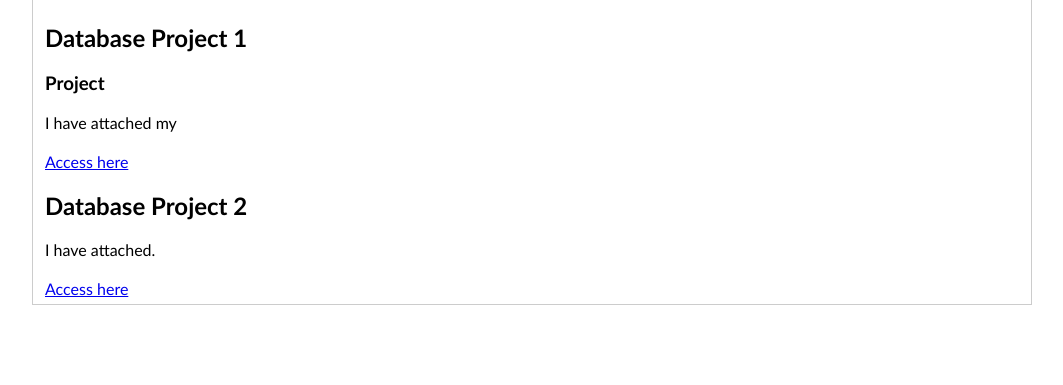
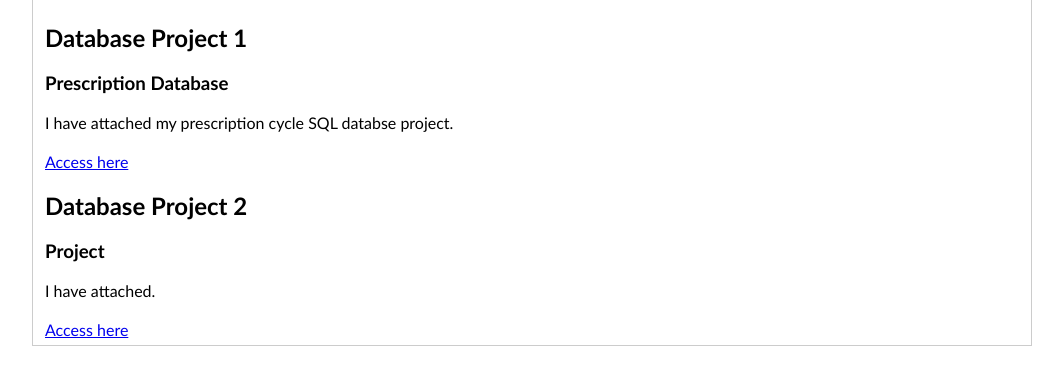
Before and after one commit to bfendley/portfolio, a plain HTML site: page workexamples.html in a window 1280 px wide. Both pictures are taken after a click on the button "Database". Shown: the part 161-546 px from the top of the page, without its empty margins (108-1171 px from the left). Drawn offline with nearby package versions, Linux system fonts and the light colour scheme.

Commit message:
Short Description about Changes

```diff
--- a/workexamples.html
+++ b/workexamples.html
@@ -49,9 +49,10 @@
 
         <div id="Database" class="tabcontent">
               <h2>Database Project 1</h2>
-            <h3>Project</h3>
-            <p>I have attached my </p> <a href="assets/resources/PLSQL april 9th .SQL" target="_blank">Access here</a>
+            <h3>Prescription Database</h3>
+            <p>I have attached my prescription cycle SQL databse project.</p> <a href="assets/resources/Current trends in database tech final project.docx" target="_blank">Access here</a>
               <h2>Database Project 2</h2>
+              <h3>Project</h3>
              <p>I have attached.</p> <a href="assets/resources/PLSQL april 9th part2.SQL" target="_blank">Access here</a>
         </div>
 
```
Also changed, not shown: 1 other file.
